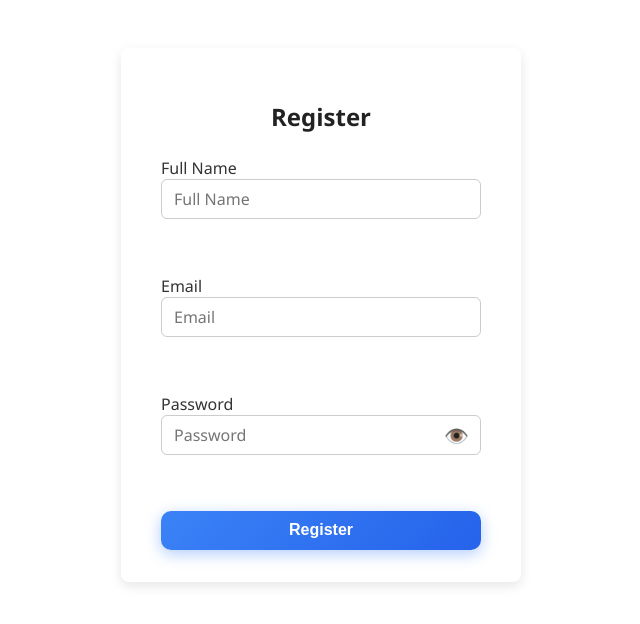
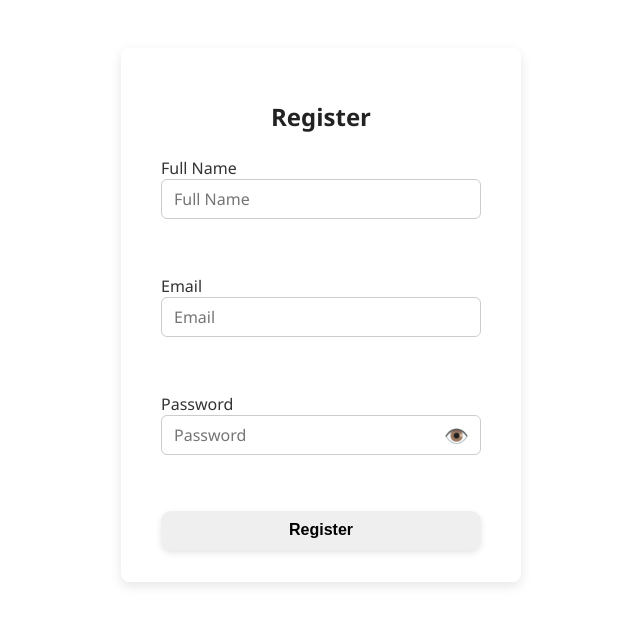
Before and after one commit to Raushankumar4/RaushanReal-Time-Collaborative-To-Do-Board, a React (Vite) app in the folder client/: page /register in a window 1280 px wide. Shown: the top 624 px of the page, without its empty margins (319-959 px from the left). Built offline with nearby package versions, Linux system fonts and the light colour scheme; no server answers.

Commit message:
error in btn

```diff
--- a/client/src/components/pages/Login.jsx
+++ b/client/src/components/pages/Login.jsx
@@ -59,7 +59,7 @@ const Login = () => {
           onChange={handleChange}
           error={formErrors.password}
         />
-        <Button type="primary" disabled={isPending}>
+        <Button type="submit" disabled={isPending}>
           {isPending ? 'Logging in...' : 'Login'}
         </Button>
       </form>
--- a/client/src/components/pages/Logout.jsx
+++ b/client/src/components/pages/Logout.jsx
@@ -19,7 +19,7 @@ const Logout = () => {
   });
 
   return (
-    <Button type="danger"
+    <Button type="submit"
       onClick={() => mutate()}
       disabled={isPending}
 
--- a/client/src/components/pages/Register.jsx
+++ b/client/src/components/pages/Register.jsx
@@ -65,7 +65,7 @@ const Register = () => {
           onChange={handleChange}
           error={errors.password}
         />
-        <Button type="primary" disabled={isPending}>
+        <Button type="submit" disabled={isPending}>
           {isPending ? 'Registering...' : 'Register'}
         </Button>
       </form>
```
